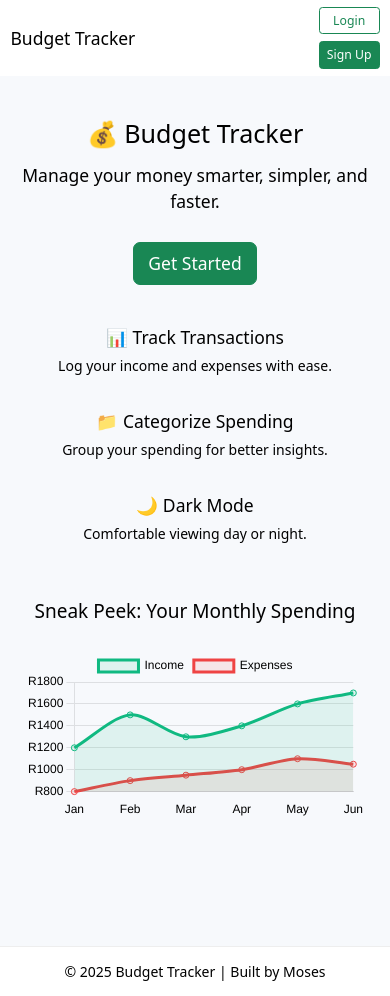
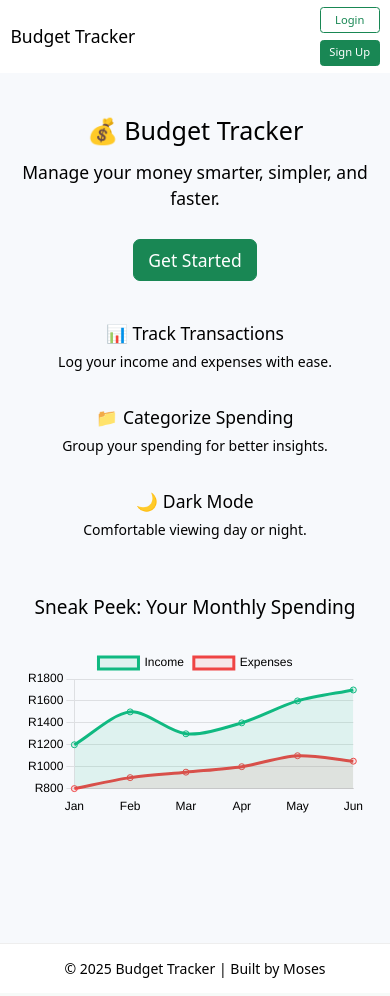
Before and after one commit to Ngwanatuka/budget-tracker, a Flask app: page / in a window 390 px wide. Run offline with Flask 3, Linux system fonts and the light colour scheme.

Commit message:
A responsive landing page

```diff
--- a/app/templates/landing.html
+++ b/app/templates/landing.html
@@ -51,6 +51,23 @@
         canvas {
             width: 100% !important;
             height: auto !important;
+        }
+
+        /* Default size: normal buttons */
+        .navbar .btn {
+            font-size: 1rem;
+            /* normal size */
+            padding: 0.5rem 1rem;
+        }
+
+        /* Smaller buttons on small screens (phones) */
+        @media (max-width: 575.98px) {
+            .navbar .btn {
+                font-size: 0.8rem;
+                /* slightly smaller font */
+                padding: 0.25rem 0.6rem;
+                /* less padding */
+            }
         }
     </style>
 </head>
```
